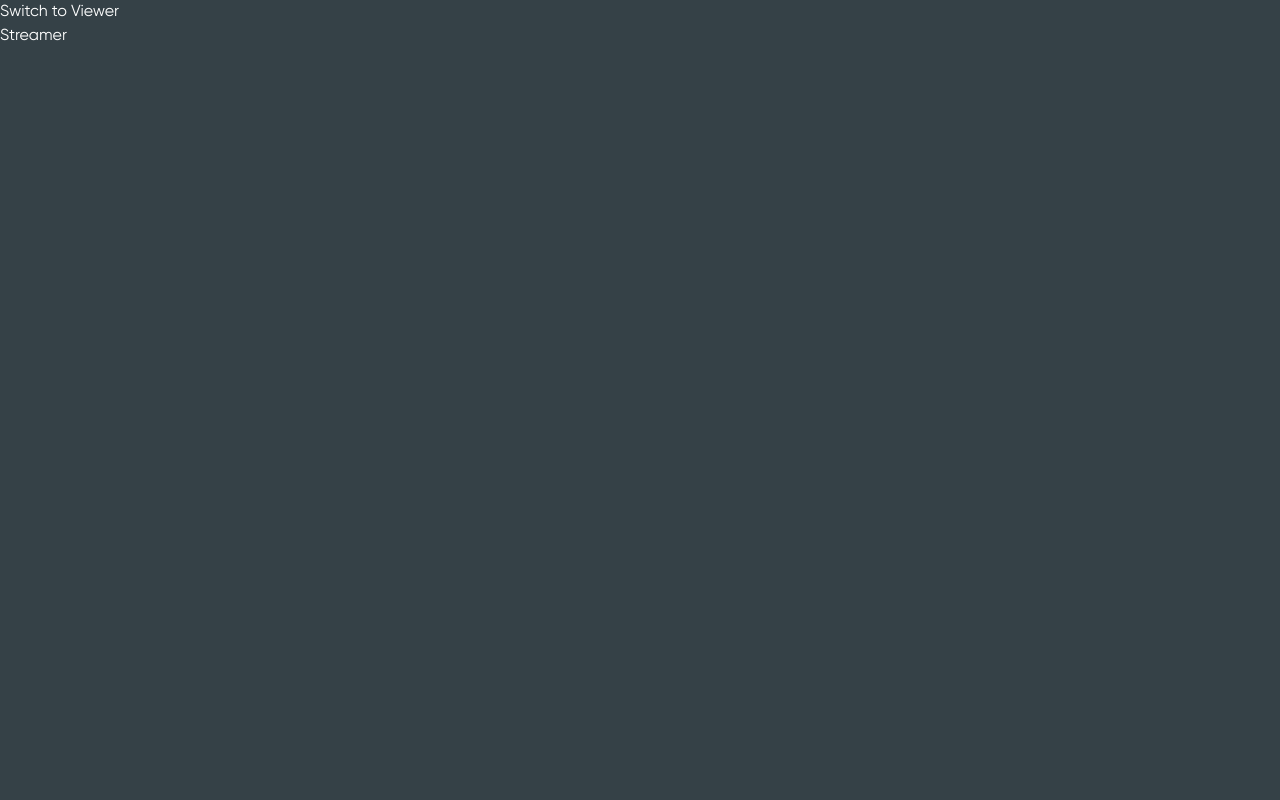
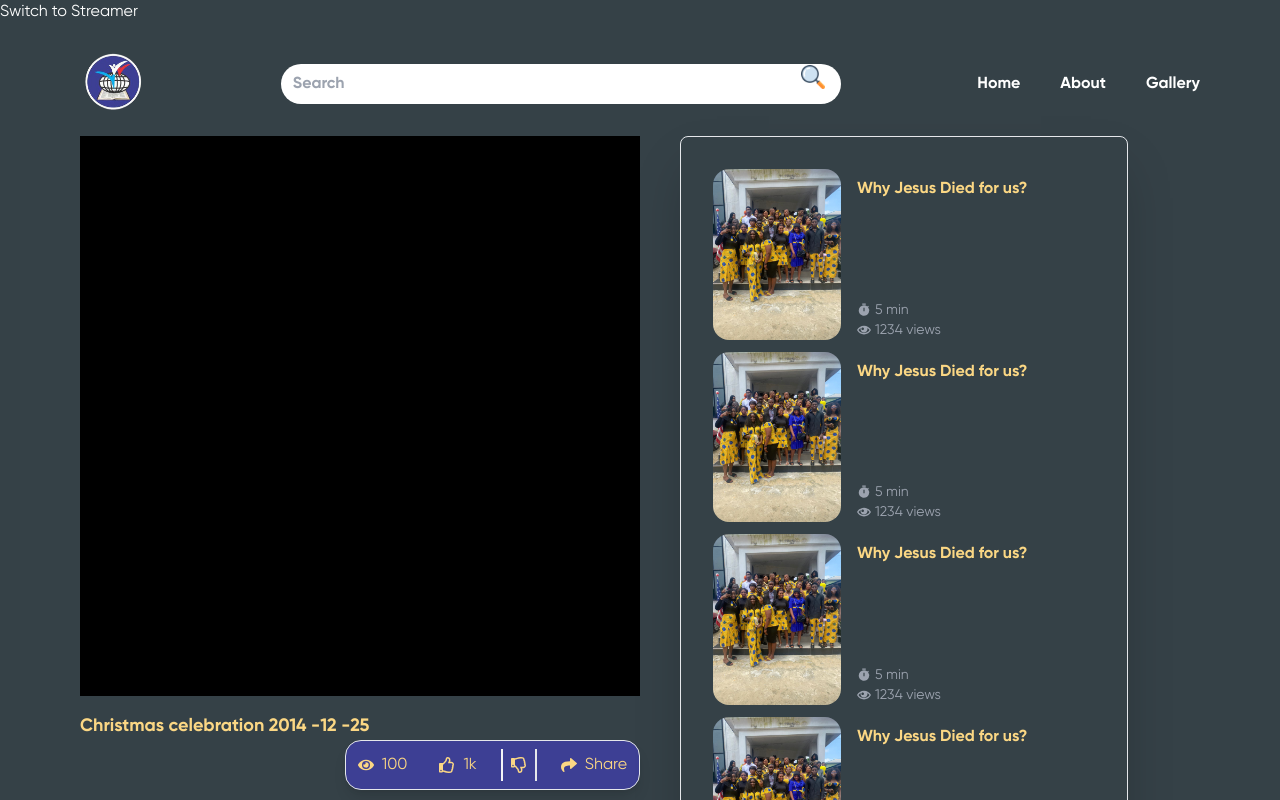
Before and after one commit to phoenix-da-phenom/church-app, a React (Create React App) app: page / in a window 1280 px wide. Shown: the top 800 px of the page. Built offline with nearby package versions, Linux system fonts and the light colour scheme; no server answers.

Commit message:
Setting up backend and frontend streaming

```diff
--- a/src/App.js
+++ b/src/App.js
@@ -10,7 +10,7 @@ import Contact from "./Pages/Contact";
 
 
 const App = () => {
-  const [isStreamer, setIsStreamer] = useState(true);
+  const [isStreamer, setIsStreamer] = useState(false);
   return (
 <div>
       <button onClick={() => setIsStreamer(!isStreamer)}>
--- a/src/Components/VideoComponent.jsx
+++ b/src/Components/VideoComponent.jsx
@@ -5,7 +5,7 @@ import { FaShare } from "react-icons/fa";
 import { FaEye } from "react-icons/fa";
 
 import io from "socket.io-client";
-const socket = io("http://localhost:3000");
+const socket = io("https://church-backend-58s3.onrender.com");
 export default function VideoComponent() {
   const videoRef = useRef(null);
   const peerRef = useRef(null);
@@ -46,7 +46,7 @@ export default function VideoComponent() {
         id="videoContainer"
         className="bg-black w-100 md:w-[100%] h-[70vh]"
       >
-<video ref={videoRef} autoPlay style={{ width: "100%" }} />
+          <video ref={videoRef} autoPlay style={{ width: "100%" }} />
 
       </div>
 
--- a/src/Pages/View.jsx
+++ b/src/Pages/View.jsx
@@ -1,12 +1,12 @@
 import React, { useRef, useEffect } from "react";
-import io from "socket.io-client";
+
 
 
 
 import StreamNavBar from "../Components/StreamNavBar";
 import VideoComponent from "../Components/VideoComponent";
 import VideoPlaylist from "../Components/VideoPlaylist";
-const socket = io("http://localhost:3000");
+
 export default function View() {
   return (
     <div>
```
